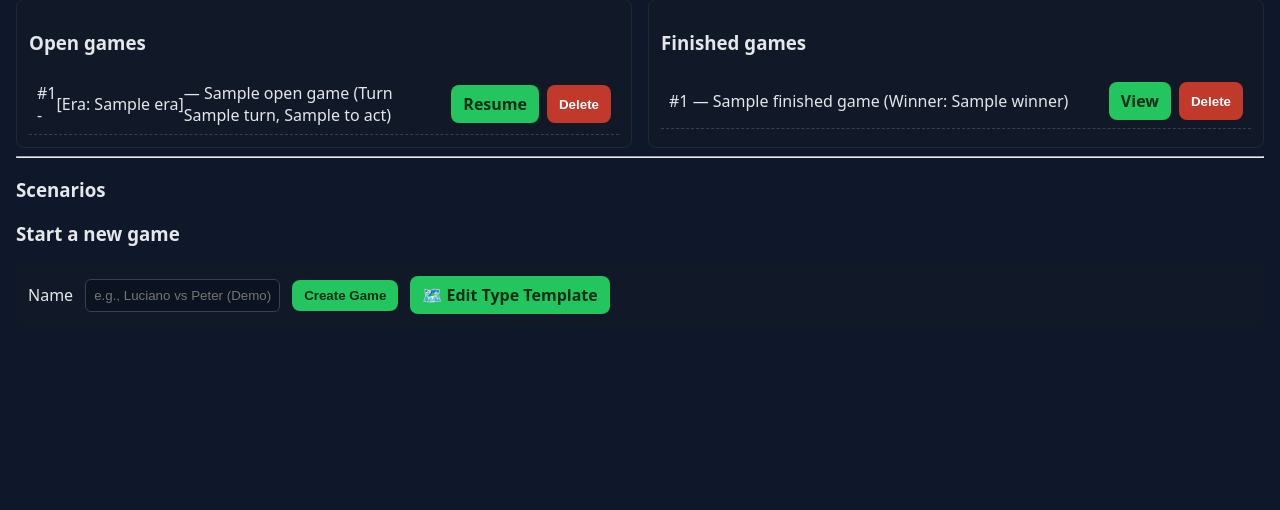
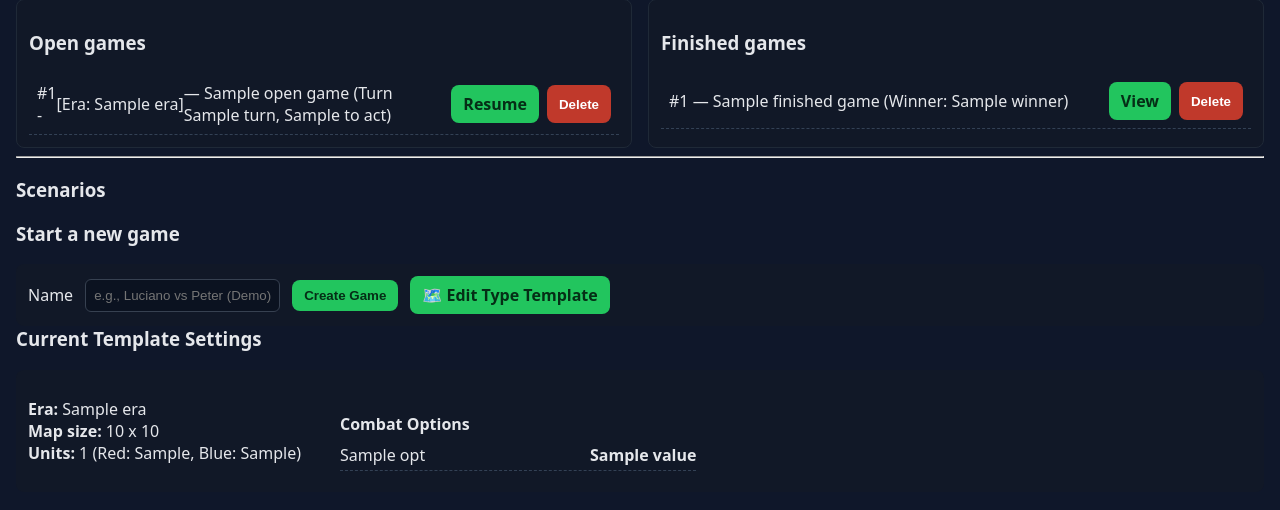
Before and after one commit to lottiluciano-glitch/FreeWargamePlayzone, a Flask app: template templates/games.html in a window 1280 px wide. Shown: the part 201-711 px from the top of the page. Run offline with Flask 3, Linux system fonts and the light colour scheme; the template is opened without the code that fills it: most values are stand-ins (such as "Sample title", 1, 10 or a date in 2020); data that the repository does not hold is empty.

Commit message:
Add files via upload

```diff
--- a/templates/games.html
+++ b/templates/games.html
@@ -84,6 +84,34 @@ function startScenario(id, sname) {
       <button type="submit">Create Game</button>
       <a class="btn secondary" href="/editor/type/{{ game_type_id }}">🗺️ Edit Type Template</a>
     </form>
+    <h3 style="margin-top: 0;">Current Template Settings</h3>
+    <div class="panel" style="margin-top: 1rem;">
+
+      <p style="min-width: 300px;">
+        <strong>Era:</strong> {{ template_summary.era }} <br>
+        <strong>Map size:</strong> {{ template_summary.width }} x {{ template_summary.height }} <br>
+        <strong>Units:</strong> {{ template_summary.total_units }}
+        (Red: {{ template_summary.red_units }}, Blue: {{ template_summary.blue_units }})
+      </p>
+
+      <ul class="list compact-list">
+        <h4 style="margin-bottom: .4rem;">Combat Options</h4>
+        {% for opt in template_summary.combat_options %}
+          <li>
+            <span style="min-width: 250px; display: inline-block;">{{ opt.label }}</span>
+            <strong>
+              {% if opt.value is sameas true %}
+                On
+              {% elif opt.value is sameas false %}
+                Off
+              {% else %}
+                {{ opt.value }}
+              {% endif %}
+            </strong>
+          </li>
+        {% endfor %}
+      </ul>
+    </div>
   </section>
   <script>
     function deleteGame(id, name) {
@@ -99,6 +127,7 @@ function startScenario(id, sname) {
     .btn.danger:hover { background: #a93226; }
     .list li { display: flex; align-items: center; justify-content: space-between; }
     .li-actions { display: flex; gap: .25rem; margin-left: auto; }
+    .compact-list li { padding: .2rem 0; }
   </style>
 
   <script>
--- a/templates/index.html
+++ b/templates/index.html
@@ -14,6 +14,8 @@
               <img src="/static/img/type-siege.png" alt="Siege">
             {% elif t.id == 'formation' %}
               <img src="/static/img/type-space.png" alt="Space">
+            {% elif t.id == 'special' %}
+              <img src="/static/img/type-special.png" alt="Space">
             {% else %}
               <img src="/static/img/type-generic.png" alt="Battle">
             {% endif %}
```
Also changed, not shown: templates/editor.html (+8 -0 lines).
